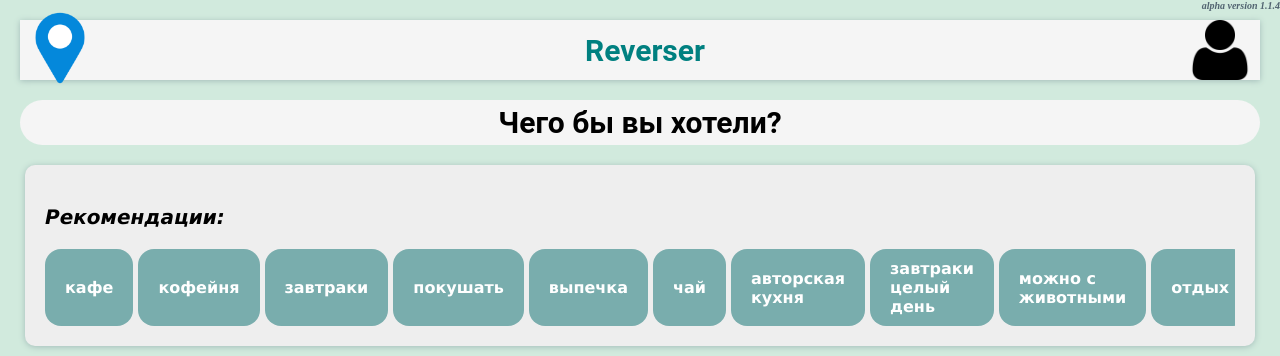
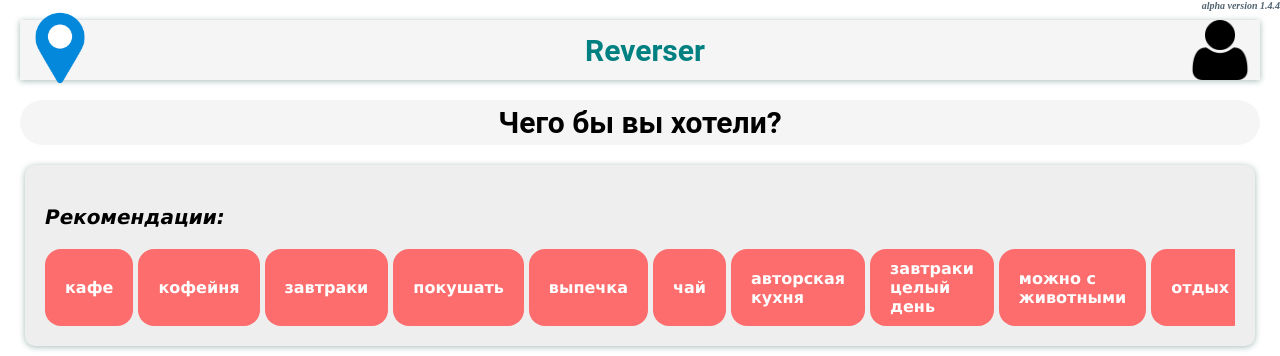
Before and after one commit to krivalex/reverser-VUE3-VUEX-FASTAPI-MYSQL, a Vue app: page / in a window 1280 px wide. Shown: the top 356 px of the page. Built offline with nearby package versions, Linux system fonts and the light colour scheme.

Commit message:
navbar update first

```diff
--- a/src/App.vue
+++ b/src/App.vue
@@ -6,6 +6,7 @@
     <main class="main">
       <router-view />
     </main>
+    <mobile-component />
     <footer class="footer">
       <footer-component />
     </footer>
@@ -15,12 +16,14 @@
 <script>
 import HeaderComponent from "@/components/layouts/Header.vue";
 import FooterComponent from "./components/layouts/Footer.vue";
+import MobileComponent from "./components/layouts/Navbar.vue";
 
 export default {
   name: "App vue",
   components: {
     HeaderComponent,
     FooterComponent,
+    MobileComponent,
   },
 };
 </script>
--- a/src/assets/styles/main.css
+++ b/src/assets/styles/main.css
@@ -4,9 +4,13 @@
   box-sizing: border-box;
 }
 
+/* colors */
+/* red = #FD6D6D */
+
 #app {
+  padding: 0px;
+  background-color: rgb(255, 255, 255);
   padding: 20px;
-  background-color: rgb(209, 234, 221);
 }
 
 .temp {
--- a/src/components/Chips.vue
+++ b/src/components/Chips.vue
@@ -61,7 +61,7 @@ export default {
   border-radius: 55px;
   padding: 10px 20px;
   color: #fff;
-  background-color: teal;
+  background-color: #f53b3b;
   box-shadow: 0px 1px 6px #86efac;
   width: fit-content;
   margin: 3px 5px;
@@ -93,7 +93,7 @@ export default {
   justify-content: center;
   align-items: center;
   font-weight: bold;
-  background-color: rgb(121, 173, 173);
+  background-color: #FD6D6D;
   color: white
 }
 
--- /dev/null
+++ b/src/components/layouts/Navbar.vue
@@ -0,0 +1,30 @@
+<template>
+  <SwipeBottomNavigation :options="options" v-model="selected" swiper-color='#FFFFFF' background-color='#FD6D6D'
+    icon-color='#FFFFFF' />
+</template>
+
+<script>
+
+import { SwipeBottomNavigation } from "bottom-navigation-vue";
+
+export default {
+  name: "mobile-component",
+  components: { SwipeBottomNavigation },
+  data: () => ({
+    selected: 1,
+    options: [
+      { id: 1, icon: "fa fa-home", title: "Главная", path: { name: "Home" } },
+      { id: 2, icon: "fa fa-fire", title: "В тренде", path: { name: "Trend" } },
+      { id: 3, icon: "fa fa-heart", title: "Любимое", path: { name: "Favorite" } },
+      { id: 4, icon: "fa fa-user", title: "Профиль", path: { name: "Profile" } },
+    ],
+    swiperColor: '#8066C7',
+    backgroundColor: '#ed7979',
+    iconColor: '#ffffff7'
+  }),
+};
+</script>
+
+<style>
+
+</style>
--- a/src/main.js
+++ b/src/main.js
@@ -6,7 +6,9 @@ import router from "@/router";
 
 import { library } from "@fortawesome/fontawesome-svg-core";
 import { faUserSecret } from "@fortawesome/free-solid-svg-icons";
+import SwipeNavigationVue from "bottom-navigation-vue";
 import "@/assets/styles/main.css";
+import "bottom-navigation-vue/dist/style.css";
 
 library.add(faUserSecret);
 
@@ -20,4 +22,5 @@ directives.forEach((directive) => {
   app.directive(directive.name, directive);
 });
 
+app.use(SwipeNavigationVue);
 app.use(router).mount("#app");
--- a/src/pages/Home.vue
+++ b/src/pages/Home.vue
@@ -1,6 +1,6 @@
 <template>
   <div>
-    <h3 class="temp">alpha version 1.1.4</h3>
+    <h3 class="temp">alpha version 1.4.4</h3>
     <places-list v-if="places.length" :places="places" />
     <places-emty v-else title="Пока тут пусто" />
   </div>
```
Also changed, not shown: package.json (+6 -5 lines), src/router/index.js (+12 -3 lines), 2 other files (tests, documents, lock files or other folders).
